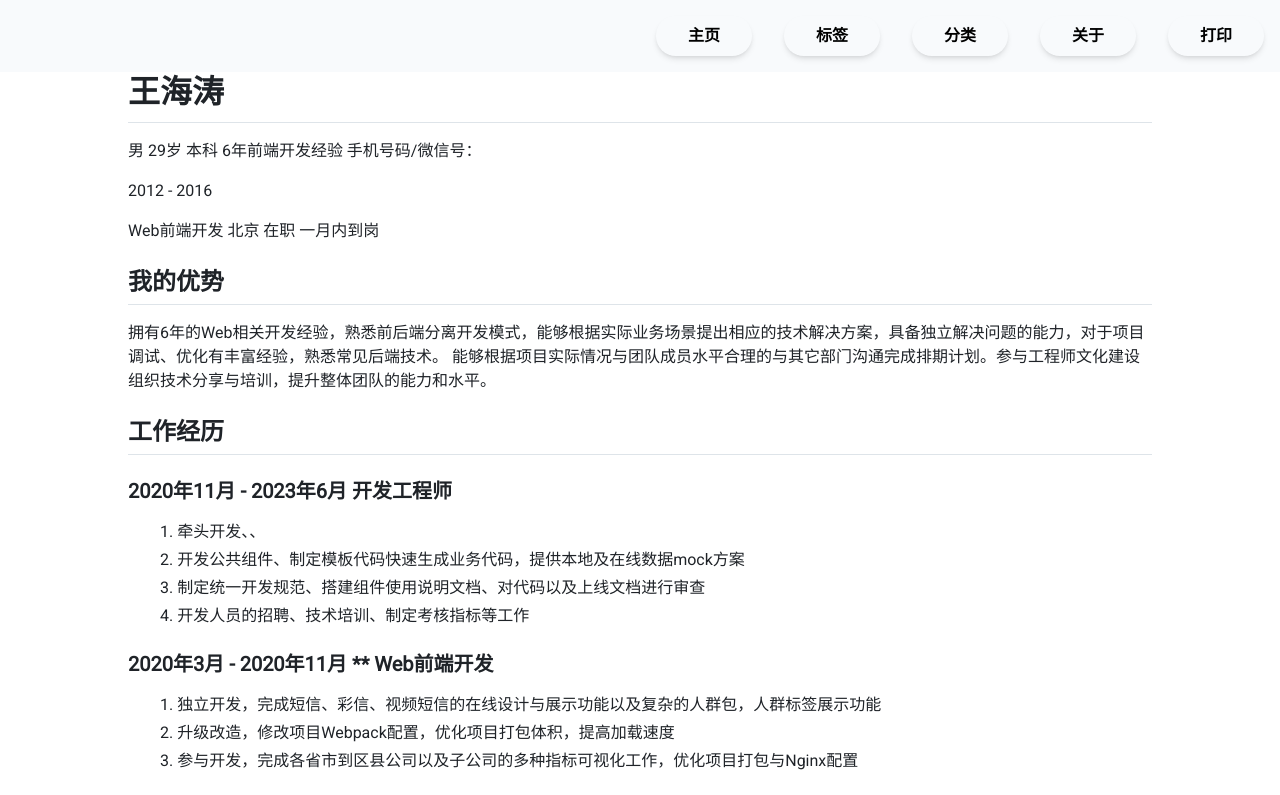
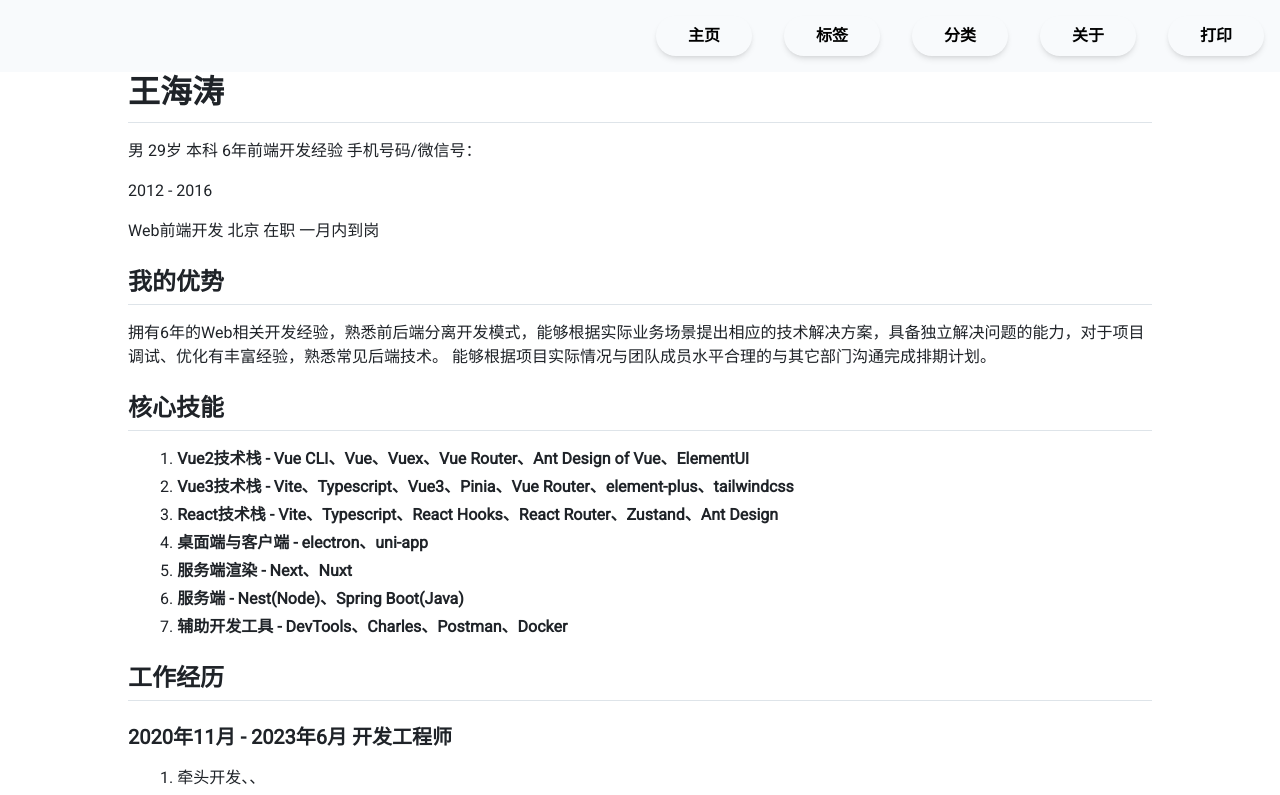
Before and after one commit to HaitaoWang555/wanghaitao.blog, a Next.js app: page /resume/fe in a window 1280 px wide. Shown: the top 795 px of the page. Built offline with nearby package versions, Linux system fonts and the light colour scheme.

Commit message:
feat: update resume

```diff
--- a/src/pages/resume/fe.tsx
+++ b/src/pages/resume/fe.tsx
@@ -36,8 +36,34 @@ function FeResume() {
       <h2>我的优势</h2>
       <p>
         拥有6年的Web相关开发经验，熟悉前后端分离开发模式，能够根据实际业务场景提出相应的技术解决方案，具备独立解决问题的能力，对于项目调试、优化有丰富经验，熟悉常见后端技术。
-        能够根据项目实际情况与团队成员水平合理的与其它部门沟通完成排期计划。参与工程师文化建设组织技术分享与培训，提升整体团队的能力和水平。
+        能够根据项目实际情况与团队成员水平合理的与其它部门沟通完成排期计划。
       </p>
+
+      <h2>核心技能</h2>
+
+      <ol>
+        <li>
+          <strong>Vue2技术栈 - Vue CLI、Vue、Vuex、Vue Router、Ant Design of Vue、ElementUI</strong>
+        </li>
+        <li>
+          <strong>Vue3技术栈 - Vite、Typescript、Vue3、Pinia、Vue Router、element-plus、tailwindcss</strong>
+        </li>
+        <li>
+          <strong>React技术栈 - Vite、Typescript、React Hooks、React Router、Zustand、Ant Design</strong>
+        </li>
+        <li>
+          <strong>桌面端与客户端 - electron、uni-app</strong>
+        </li>
+        <li>
+          <strong>服务端渲染 - Next、Nuxt</strong>
+        </li>
+        <li>
+          <strong>服务端 - Nest(Node)、Spring Boot(Java)</strong>
+        </li>
+        <li>
+          <strong>辅助开发工具 - DevTools、Charles、Postman、Docker</strong>
+        </li>
+      </ol>
 
       <h2>工作经历</h2>
 
```
